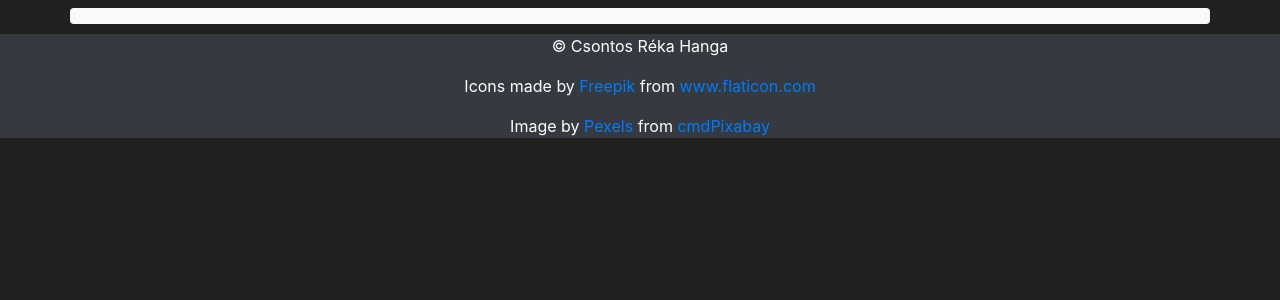
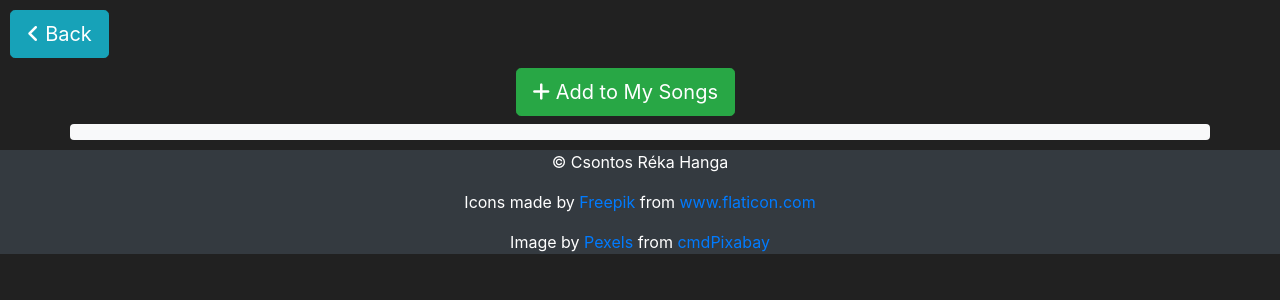
Before and after one commit to csontosreka/learn_guitar, a Flask app: template application/templates/tab.html in a window 1280 px wide. Shown: the part 56-356 px from the top of the page. Run offline with Flask 2, Linux system fonts and the light colour scheme; the template is opened without the code that fills it, so the values that code supplies are empty; some libraries are stand-ins or nearby versions.

Commit message:
added buttons to tab page

```diff
--- a/application/routes.py
+++ b/application/routes.py
@@ -29,7 +29,7 @@ def search_page():
 
     return render_template("search.html",form=form, videos=video_list, tabs=tab_list)
 
-#TODO
+
 @app.route("/tab", methods=["GET", "POST"])
 def tab_page():
     tab_url = request.form.get('tab_url')
@@ -120,6 +120,7 @@ def logout_page():
     flash(f'You are logged out!', category='info')
     return redirect(url_for('home_page'))
 
+
 @app.route("/delete", methods=["GET", "POST"])
 def delete_song_page():
     row = request.form.get('song_to_delete').split(', ')
--- a/application/templates/search.html
+++ b/application/templates/search.html
@@ -16,7 +16,9 @@
                     {{ form.song(class="form-control border rounded-pill", placeholder="Song Title") }}
                 </div>
                 <div class="col-1">
-                    <button type=submit class="btn btn-outline-secondary bg-white border-start-0 border rounded-pill ms-n3"><span class="fa fa-search"></span></button>
+                    <button type=submit class="btn btn-outline-secondary bg-white border-start-0 border rounded-pill ms-n3">
+                        <span class="fa fa-search"></span>
+                    </button>
                 </div>
             </div>
         </form>
--- a/application/templates/tab.html
+++ b/application/templates/tab.html
@@ -5,6 +5,18 @@
 {% endblock %}
 
 {% block content %}
+
+    <div class="row">
+        <div class="col-5">
+            <a class="btn btn-info btn-lg" href="{{ url_for('search_page') }}" style="margin-top: 10px; margin-left: 10px">
+                <i class="fas fa-angle-left"></i> Back</a>
+        </div>
+        <div class="col-6" style="margin-top: 10px; margin-right: 10px; margin-left: 110px">
+            <button class="btn btn-success btn-lg float-right">
+                <i class="fas fa-plus"></i> Add to My Songs
+            </button>
+        </div>
+    </div>
 
     <div>
         <h1 class="display-4 font-weight-normal"> {{ title }} </h1>
--- a/application/templates/wishlist.html
+++ b/application/templates/wishlist.html
@@ -37,7 +37,6 @@
                     <td>{{ song.song }}</td>
                     <td>
                         <button class="btn btn-outline btn-info">Search for tabs</button>
-                        <button class="btn btn-outline btn-info">Add to My Songs</button>
                         <form action="{{ url_for('delete_song_page') }}" method=post class=delete-song>
                             <input type=hidden value="{{ song.artist }}, {{ song.song }}"name=song_to_delete />
                             <input type=submit value='Delete' class="btn btn-outline btn-danger"></input>
```
